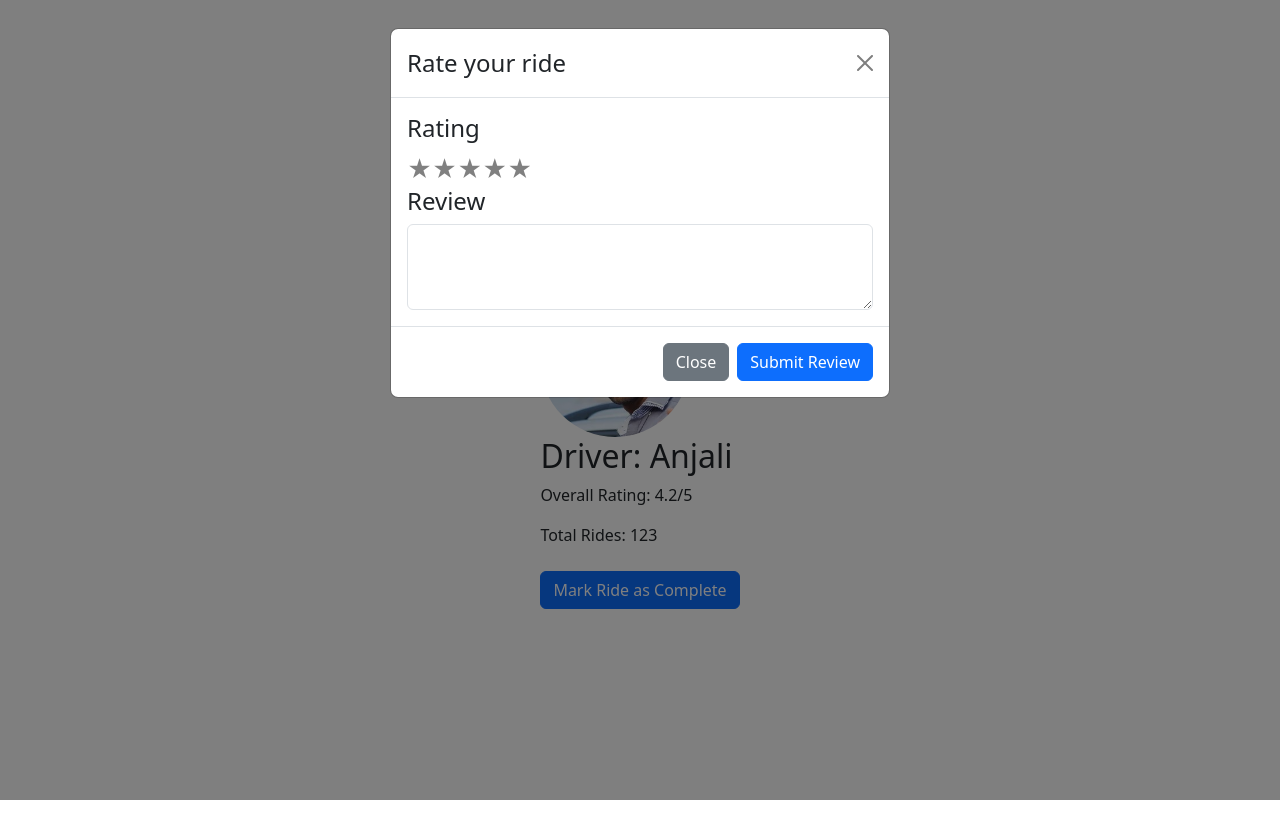
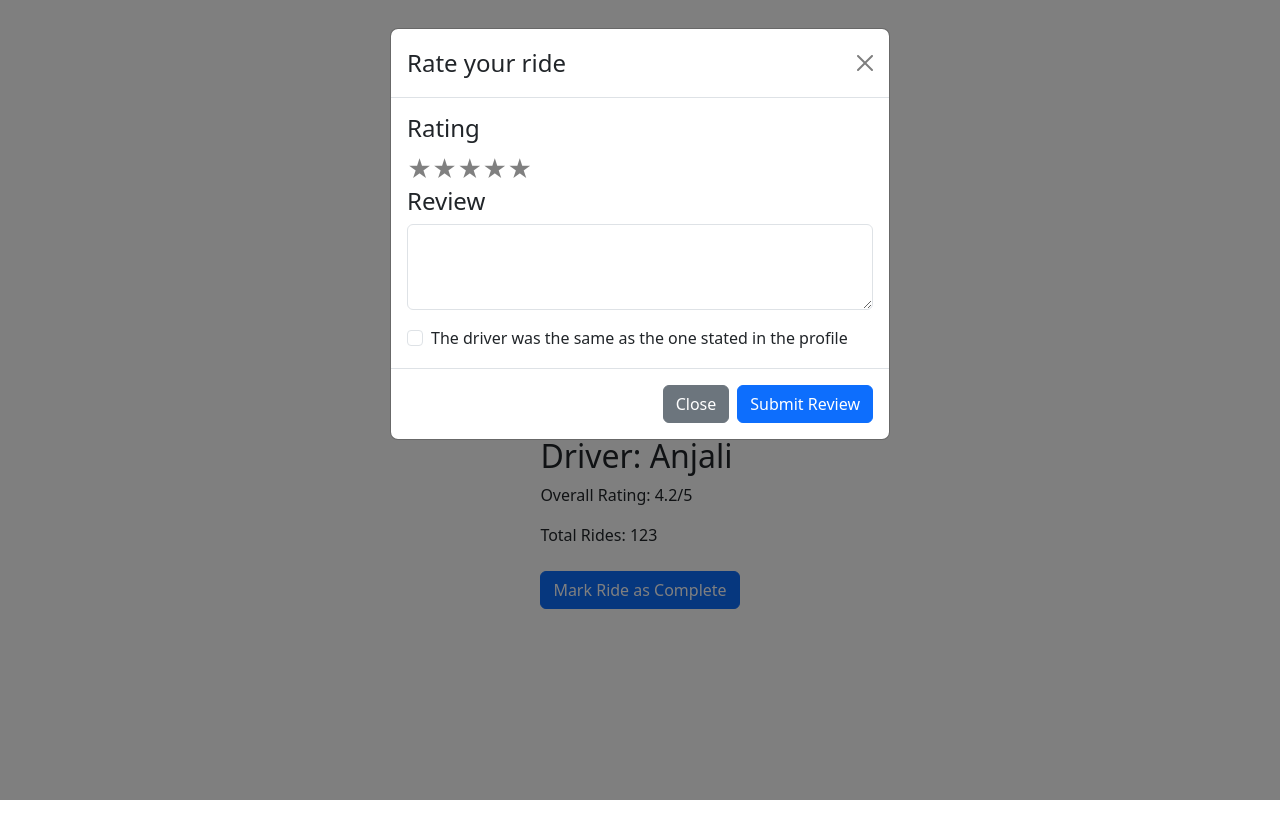
Before and after one commit to ryanlhy/carpool-FE, a React (Create React App) app: page / in a window 1280 px wide. Both pictures are taken after a click on the button "Mark Ride as Complete". Shown: the top 838 px of the page. Built offline with nearby package versions, Linux system fonts and the light colour scheme.

Commit message:
added checkbox for driver match

```diff
--- a/src/components/rideCompleteModal.js
+++ b/src/components/rideCompleteModal.js
@@ -3,6 +3,7 @@ import Modal from "react-bootstrap/Modal";
 import Button from "react-bootstrap/Button";
 import Form from "react-bootstrap/Form";
 import ReactStars from "react-rating-stars-component";
+import { useState } from "react";
 
 function RideCompleteModal({
   show,
@@ -13,6 +14,14 @@ function RideCompleteModal({
   handleReviewChange,
   handleSubmitReview,
 }) {
+  const [driverMatch, setDriverMatch] = useState(false); // New state for driver match
+
+  const onSubmit = (event) => {
+    event.preventDefault();
+    handleSubmitReview(rating, review, driverMatch); // Pass driverMatch to handleSubmitReview
+    setDriverMatch(false); // Reset driverMatch after submitting the review
+  };
+
   return (
     <Modal show={show} onHide={handleClose}>
       <Modal.Header closeButton>
@@ -26,13 +35,6 @@ function RideCompleteModal({
           size={24}
           activeColor="#ffd700"
         />
-        {/* <Form.Control
-          type="number"
-          min="1"
-          max="5"
-          value={rating}
-          onChange={(e) => onStarClick(e.target.value)}
-        /> */}
         <h4>Review</h4>
         <Form.Group>
           <Form.Control
@@ -41,6 +43,13 @@ function RideCompleteModal({
             value={review}
             onChange={handleReviewChange}
             sx={{ padding: 0 }}
+          />
+          <Form.Check
+            type="checkbox"
+            label="The driver was the same as the one stated in the profile"
+            checked={driverMatch}
+            onChange={() => setDriverMatch(!driverMatch)}
+            className="mt-3"
           />
         </Form.Group>
       </Modal.Body>
```
